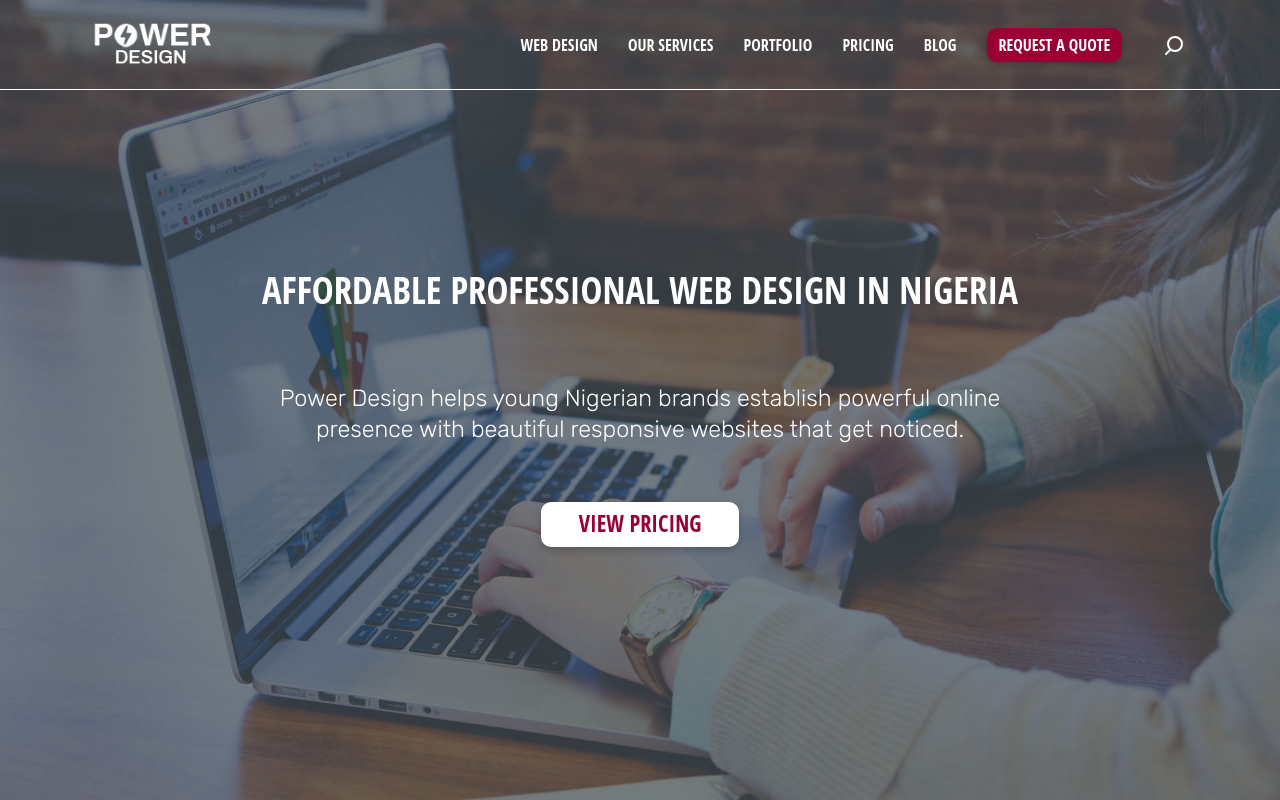
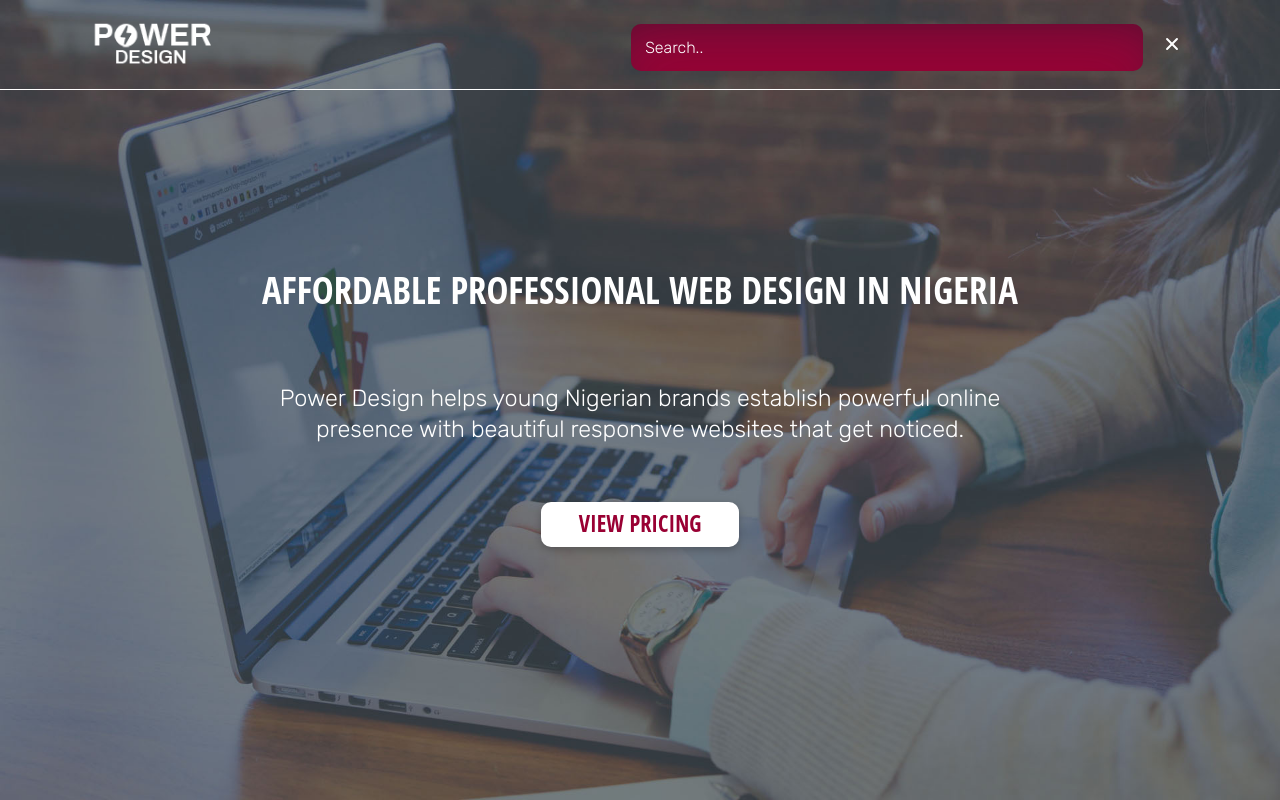
Before and after one commit to aristodev22/Digital-Yeast-Theme, a plain HTML site: page index.html in a window 1280 px wide. Both pictures are taken after a click on the icon 1175 px from the left and 44 px from the top of the page. Shown: the top 800 px of the page. Drawn offline with Linux system fonts and the light colour scheme.

Commit message:
Add desktop menu search form, add toggle to the search button, and add CSS transition to the search form

```diff
--- a/app.js
+++ b/app.js
@@ -19,6 +19,7 @@ menuIcon.addEventListener("click", function () {
     mobileNav.style.maxHeight = mobileNav.scrollHeight + "px";
   }
 });
+
 
 // STICKY NAVBAR CUSTOMIZATION
 const navbar = document.getElementsByClassName("navbar")[0];
@@ -54,6 +55,7 @@ function customizeSticky() {
   }
 }
 
+
 // BACK TO TOP BUTTON FUNCTION
 const backToTopBtn = document.getElementById("backtotop");
 
@@ -61,8 +63,8 @@ function backToTop() {
   const scrolledHeight = window.scrollY;
 
   if (scrolledHeight >= 800) {
-    backToTopBtn.style.bottom = "5rem";
-    backToTopBtn.style.right = "5rem";
+    backToTopBtn.style.bottom = "2rem";
+    backToTopBtn.style.right = "2rem";
   } else {
     backToTopBtn.style.bottom = "-10rem";
     backToTopBtn.style.right = "-10rem";
@@ -72,3 +74,38 @@ function backToTop() {
 backToTopBtn.addEventListener("click", function () {
   window.scrollBy(0, -window.pageYOffset);
 });
+
+
+// NAVBAR SEARCH FORM CONTROL
+const NavSearchForm = document.getElementById("search-form");
+const desktopNav = document.getElementsByClassName("nav")[0];
+
+searchIcon.addEventListener("click", toggleSearch);
+
+function toggleSearch() {
+  NavSearchFormTop = window.getComputedStyle(NavSearchForm).getPropertyValue('top');
+
+  if (NavSearchFormTop == "-100px") {
+    NavSearchForm.style.top = "0.4rem";
+    searchIcon.classList.remove("gg-search");
+    searchIcon.classList.add("gg-close");
+  } else {
+    NavSearchForm.style.top = "-10rem";
+    searchIcon.classList.remove("gg-close");
+    searchIcon.classList.add("gg-search");
+  }
+
+  if (!desktopNav.classList.contains("slide-down")) {
+    desktopNav.classList.add("slide-down");
+    desktopNav.style.opacity = "0";
+  } else {
+    function showNav() {
+      desktopNav.style.opacity = "1";
+    }
+    setTimeout(showNav, 200);
+    function slideUp() {
+      desktopNav.classList.remove("slide-down");
+    }
+    setTimeout(slideUp, 300);
+  }
+}
--- a/index.html
+++ b/index.html
@@ -34,6 +34,10 @@
                         <li><a href="blog.html" class="nav-link">Blog</a></li>
                         <li><a href="quote.html" class="btn" id="menubtn">Request a Quote</a></li>
                     </ul>
+                    <form class="search-form" id="search-form">
+                        <input type="text" placeholder="Search.." name="search" id="nav-search" required>
+                        <button type="submit" hidden></button>
+                    </form>
                     <i class="gg-search" id="search-icon"></i>
                     <i class="gg-format-justify" id="menu-icon"></i>
                 </div>
--- a/main.css
+++ b/main.css
@@ -23,6 +23,10 @@ body {
     line-height: calc(2.55rem + 0.25vw);
     /* Responsive line height */
     text-align: center;
+}
+
+input, select, textarea, button {
+    font-family: inherit;
 }
 
 h1,
@@ -194,6 +198,8 @@ header {
     display: flex;
     align-items: center;
     justify-content: center;
+    transition: transform ease-in 0.5s;
+    transition: opacity ease-in 0.3s;
 }
 
 .nav li {
@@ -220,8 +226,10 @@ header {
     transition: transform 0.3s;
 }
 
-#search-icon {
+.nav-area #search-icon {
     transform: rotateY(180deg);
+    z-index: 99;
+    cursor: pointer;
 }
 
 #menu-icon {
@@ -235,6 +243,43 @@ header {
 #menubtn:hover {
     text-decoration: none;
     opacity: 1;
+}
+
+.nav-area {
+    position: relative;
+}
+
+.nav-area .search-form {
+    position: absolute;
+    top: -10rem;
+    right: 6rem;
+    z-index: 98;
+    transition: top ease-in-out 0.3s;
+}
+
+.nav-area .search-form input[type='text'] {
+    width: 40vw;
+    font-size: 1.6rem;
+    font-weight: 300;
+    border: none;
+    color: white;
+    padding: 1.4rem;
+    background-color: rgb(153, 0, 51);
+    border-radius: 1rem;
+    box-shadow: rgba(50, 50, 93, 0.25) 0px 30px 60px -12px inset, rgba(0, 0, 0, 0.3) 0px 18px 36px -18px inset;
+}
+
+.nav-area .search-form input[type='text']:focus {
+    outline: none;
+}
+
+.nav-area .search-form input[type='text']::placeholder {
+    color: white;
+    opacity: 1;
+}
+
+.slide-down {
+    transform: translateY(2rem);
 }
 
 
```
